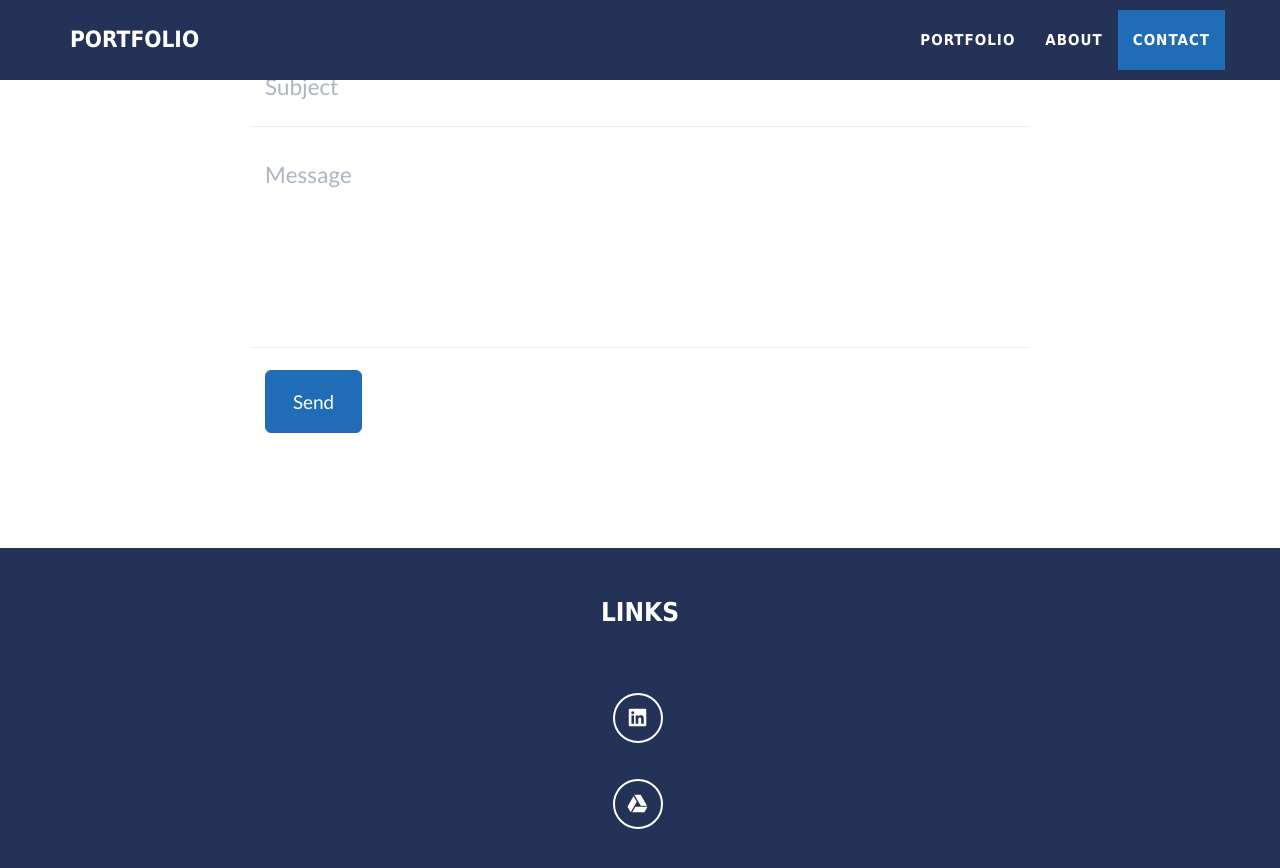
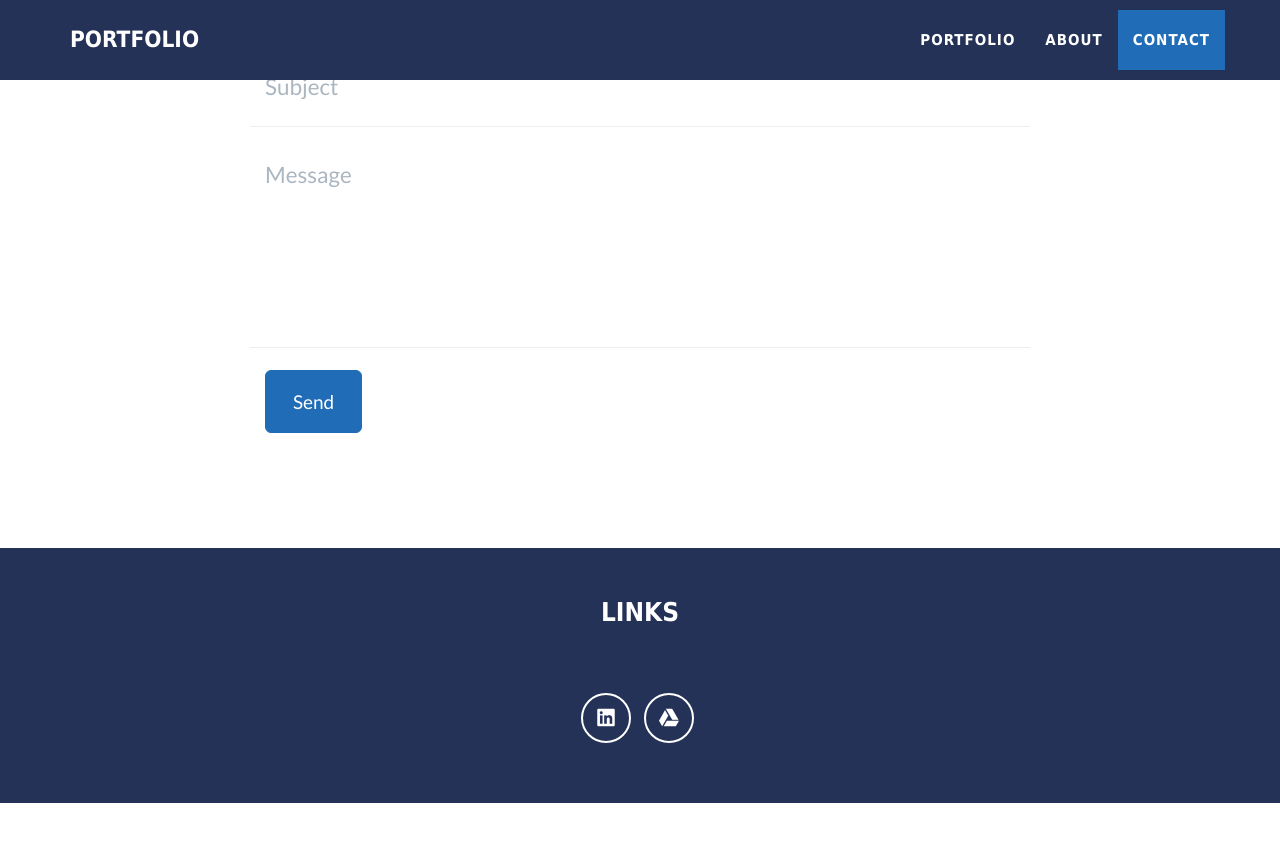
Before and after one commit to Kelly-Portfolio/Kelly-Portfolio.github.io, a Jekyll site: the page built from _posts/2014-07-18-project-1.markdown, in a window 1280 px wide and 900 px high, scrolled down 2259 px. Shown: the top 868 px of the window. Built offline with Jekyll 4.4.1, drawn with Linux system fonts in a browser that asks for light colours; after the commit the page ends 3062 px from its top, so only the background shows below that.

Commit message:
Update footer.html

```diff
--- a/_includes/footer.html
+++ b/_includes/footer.html
@@ -15,10 +15,10 @@
           <h3>{{ site.footer.social }}</h3>
          <ul class="list-inline">
             {% for network in site.social %}
-            <dl>
+            <li>
               <a href="{{ network.url }}" class="btn-social btn-outline"><i
                   class="fa-brands fa-fw fa-{{ network.title }}"></i></a>
-            </dl>
+            </li>
             {% endfor %}
          </ul>
         </div>
```
